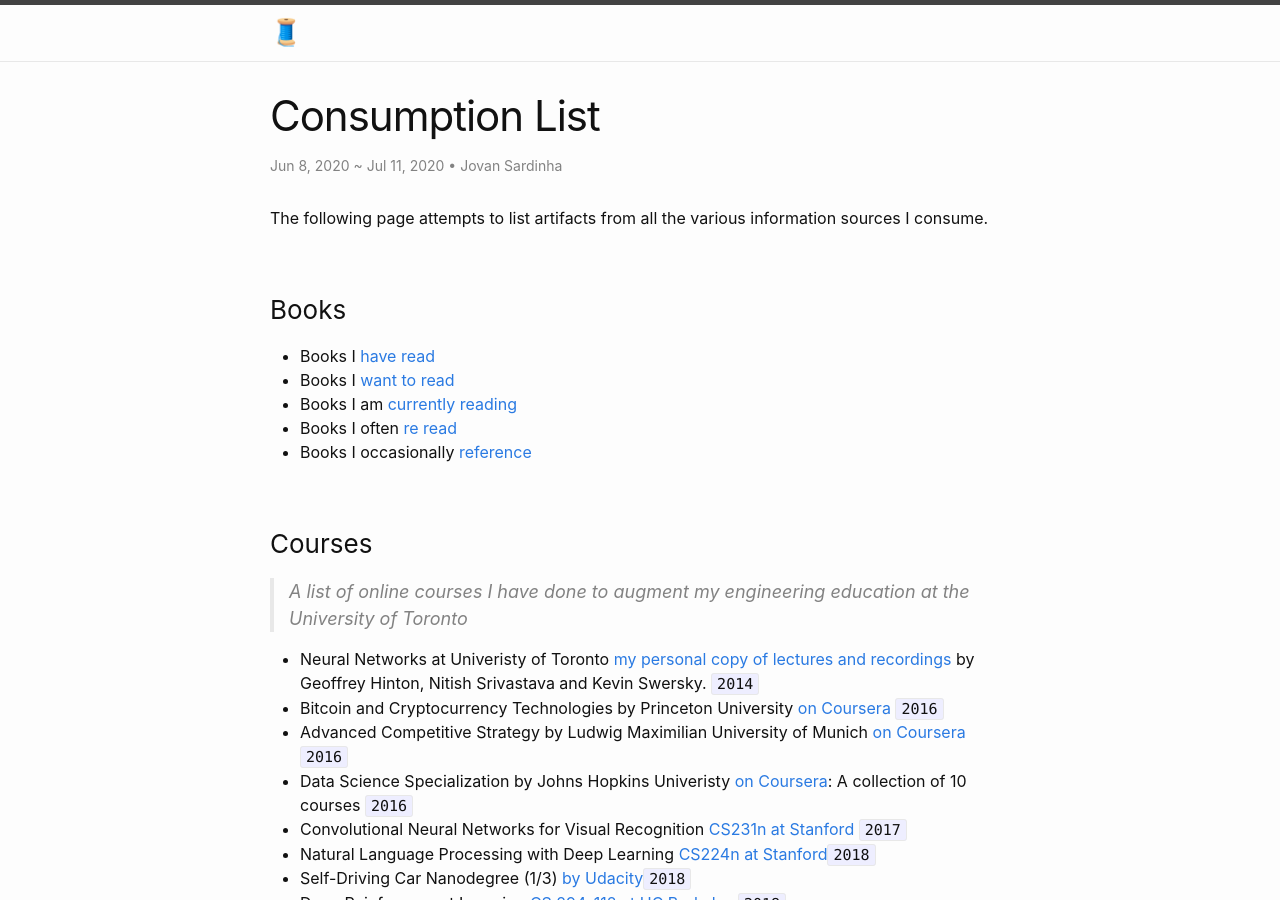
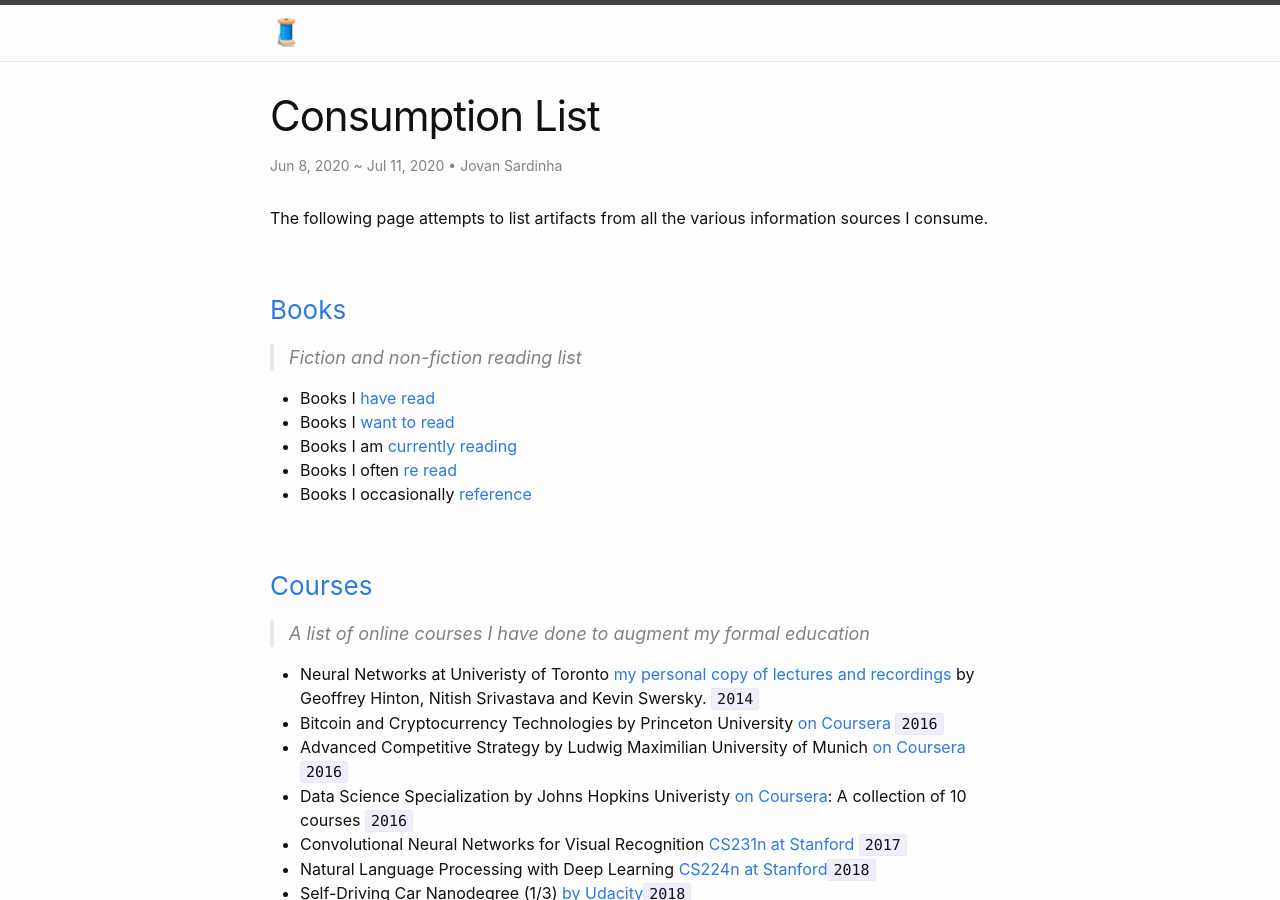
Before and after one commit to jovsa/jovsa.github.io, a Jekyll site: the page built from _posts/2020-06-08-consumption-list.md, in a window 1280 px wide and 900 px high. Built offline with Jekyll 4.4.1, drawn with Linux system fonts in a browser that asks for light colours.

Commit message:
added hooks for consumption list

```diff
--- a/_posts/2020-06-08-consumption-list.md
+++ b/_posts/2020-06-08-consumption-list.md
@@ -7,7 +7,8 @@
 ---
 The following page attempts to list artifacts from all the various information sources I consume.
 
-### Books
+### [Books](#books)
+> Fiction and non-fiction reading list
 
 * Books I [have read](https://www.goodreads.com/review/list/14624432-jovan-sardinha?shelf=read)
 * Books I [want to read](https://www.goodreads.com/review/list/14624432-jovan-sardinha?shelf=to-read)
@@ -15,9 +16,8 @@
 * Books I often [re read](https://www.goodreads.com/review/list/14624432-jovan-sardinha?shelf=re-read)
 * Books I occasionally [reference](https://www.goodreads.com/review/list/14624432-jovan-sardinha?shelf=reference-books)
 
-### Courses
-
-> A list of online courses I have done to augment my engineering education at the University of Toronto
+### [Courses](#courses)
+> A list of online courses I have done to augment my formal education
 
 * Neural Networks at Univeristy of Toronto [my personal copy of lectures and recordings](https://drive.google.com/drive/folders/0B7ZfXv12rlh6dTlnaUJSUnZ4Qms?usp=sharing) by Geoffrey Hinton, Nitish Srivastava and Kevin Swersky. `2014`
 * Bitcoin and Cryptocurrency Technologies by Princeton University [on Coursera](https://www.coursera.org/learn/cryptocurrency) `2016`
@@ -38,7 +38,7 @@
 * Data-Driven Algorithm Design [CS 159 at California Institute of Technology](https://sites.google.com/view/cs-159-spring-2020/lectures) `2020 [in progress]`
 
 
-### Long Form
+### [Long Form](#long_form)
 > Not exhaustive, but some of my evergreen favourites
 
 * [The Investors Field Guide](http://investorfieldguide.com/) by Patrick O’Shaughnessy
```
